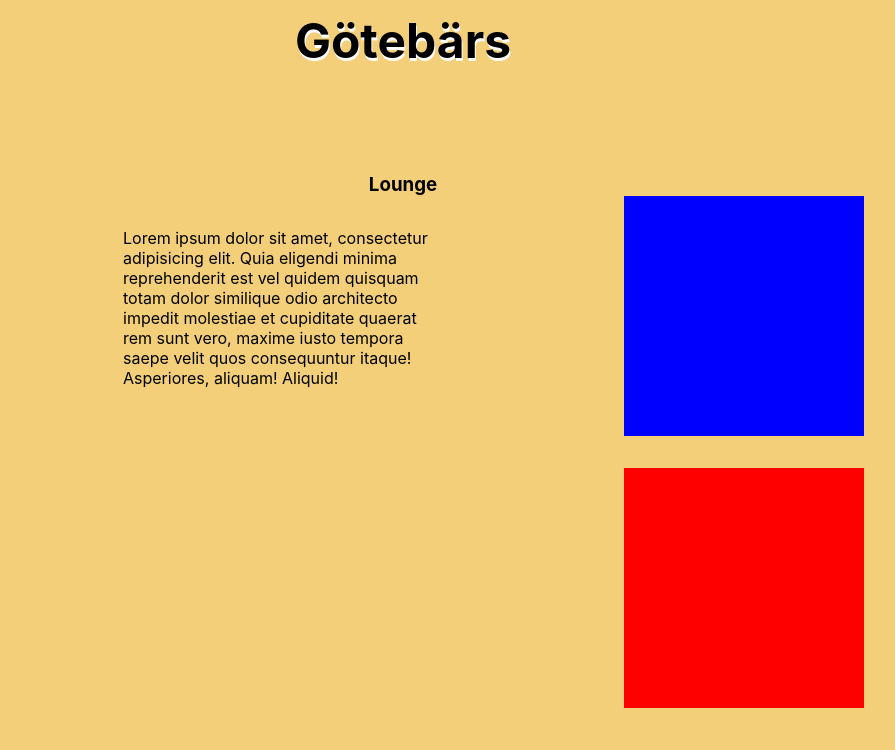
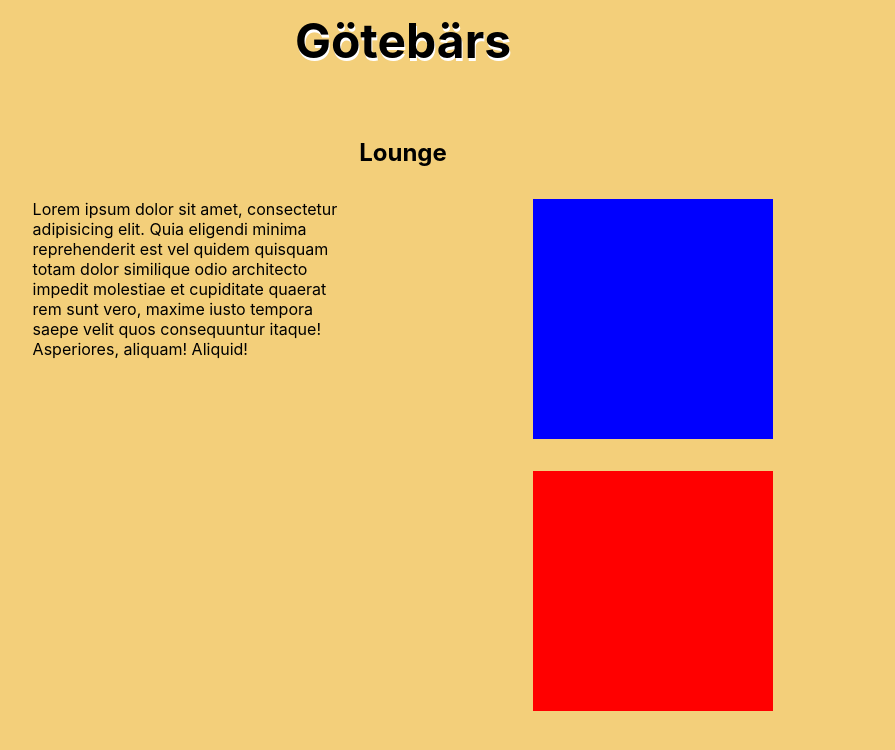
Before and after one commit to Browbeans/Project-PHO, a React (Create React App) app in the folder weather-app/: page /Lounge in a window 1280 px wide. Shown: the top 750 px of the page, without its empty margins (237-1132 px from the left). Built offline with nearby package versions, Linux system fonts and the light colour scheme.

Commit message:
Add more styling.

```diff
--- a/weather-app/src/components/BarItem.tsx
+++ b/weather-app/src/components/BarItem.tsx
@@ -8,7 +8,7 @@ export default function BarItem(props: Props) {
     return (
         <div style={styleContainer}>
             <div>
-                <h3>{props.id}</h3>
+                <h2>{props.id}</h2>
             </div>
             <div style={flexRow}>
                 <div style={textContainer}>
@@ -46,7 +46,8 @@ const imageStyle: CSSProperties = {
 const mapStyle: CSSProperties = {
     width: '15rem',
     height: '15rem',
-    background: 'red'
+    background: 'red',
+    marginBottom: '2rem'
 }
 
 const rightContainer: CSSProperties = {
@@ -60,11 +61,13 @@ const rightContainer: CSSProperties = {
 const flexRow: CSSProperties = {
     display: 'flex',
     flexDirection: 'row',
+    justifyContent: 'space-around',
     width: '80%',
-    flexWrap: 'wrap'
+    flexWrap: 'wrap',
+    marginTop: '2rem'
 }
 
 const textContainer: CSSProperties = {
     width: '20rem',
-    margin: '2rem auto'
+    marginBottom: '2rem'
 }
```
